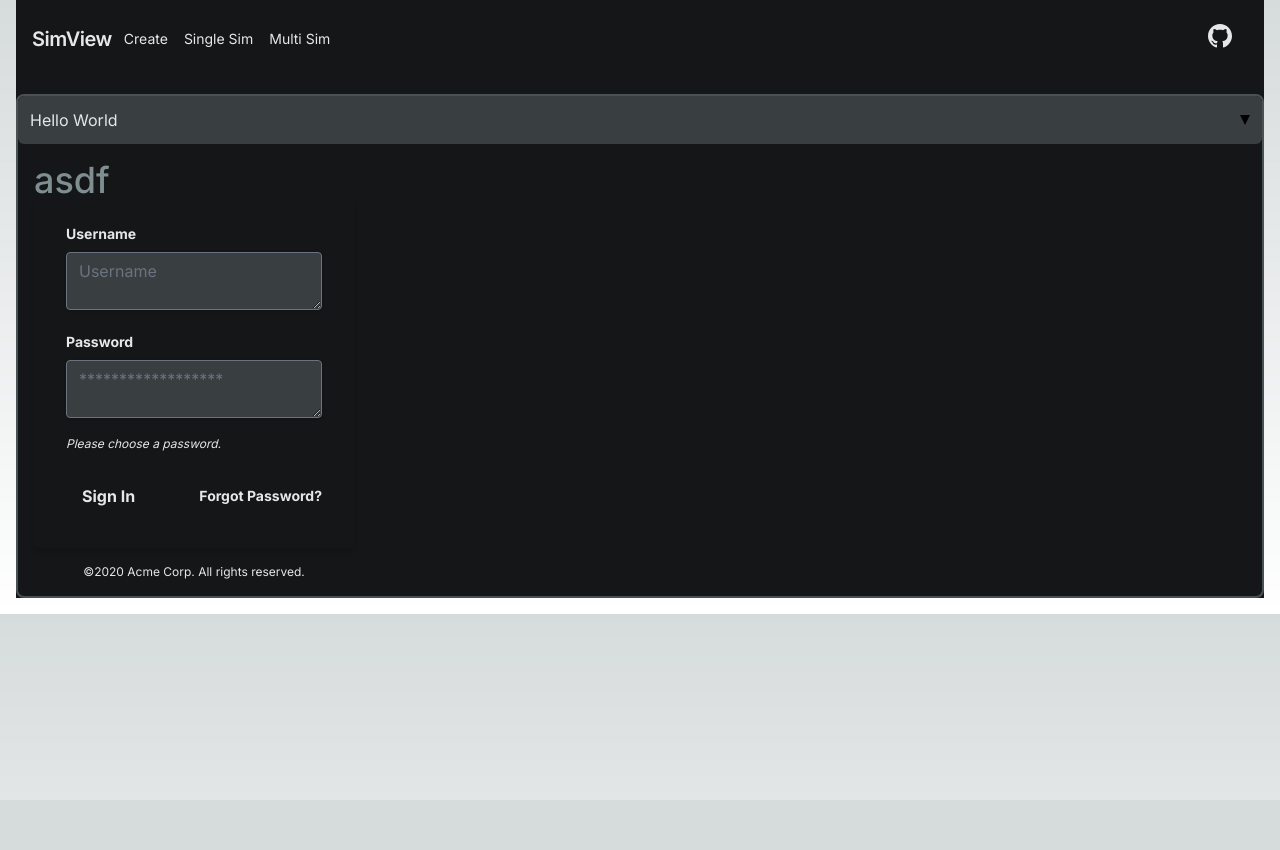
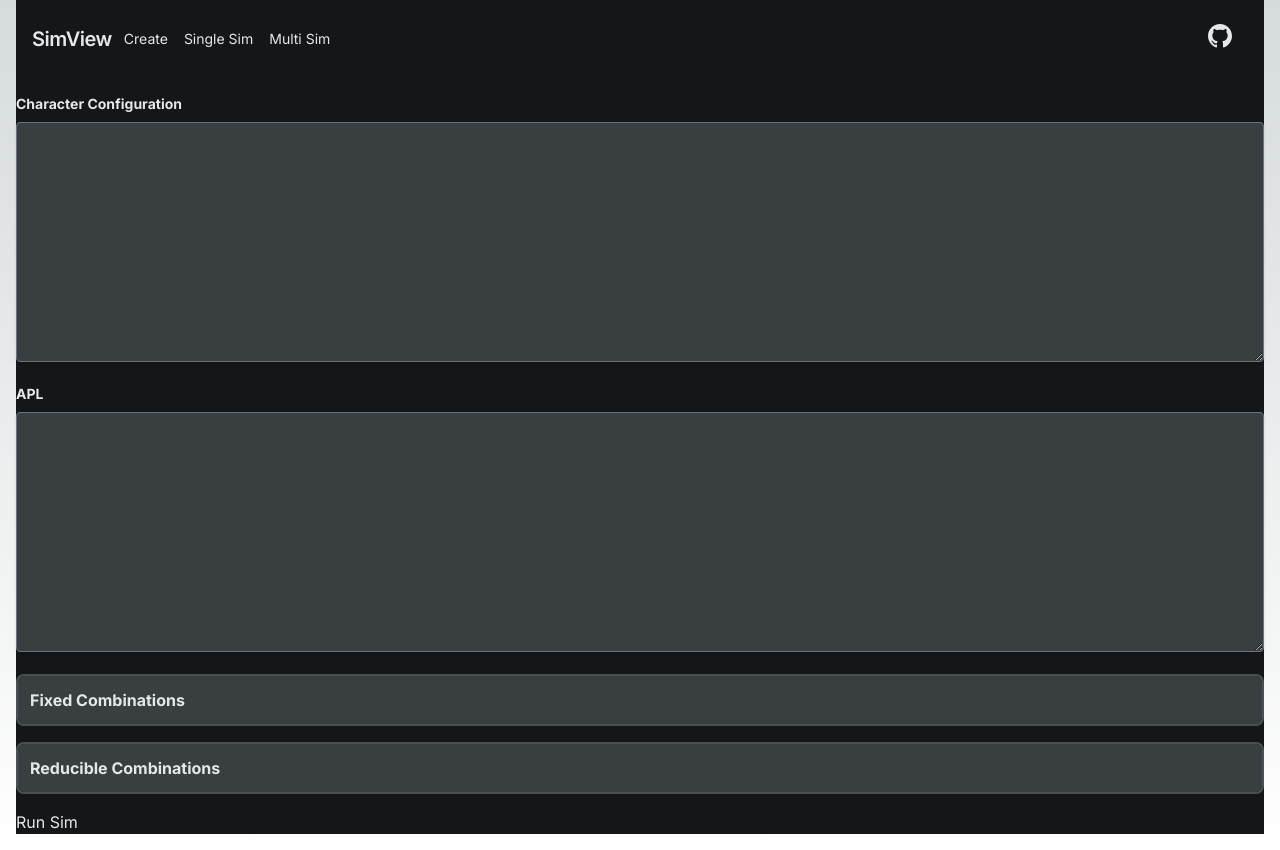
Before and after one commit to renanthera/simset, a Next.js app in the folder simview/: page /create in a window 1280 px wide. Before the commit the page ends 800 px from the top, so only its background shows below. Built offline with nearby package versions, Linux system fonts and the light colour scheme.

Commit message:
added input forms to create a sim, working on input parsing

```diff
--- a/simview/package.json
+++ b/simview/package.json
@@ -26,6 +26,7 @@
     "prisma": "^5.1.1",
     "react": "18.2.0",
     "react-dom": "18.2.0",
+    "react-hook-form": "^7.45.4",
     "react-markdown": "^8.0.7",
     "react-vega": "^7.6.0",
     "remark-gfm": "^3.0.1",
--- a/simview/src/app/api/database/[...method]/route.ts
+++ b/simview/src/app/api/database/[...method]/route.ts
@@ -12,16 +12,21 @@ export async function GET(
 ) {
   const { searchParams } = new URL(req.url)
   const event = params.method[0]
+  console.log(searchParams)
 
   switch (event) {
     case 'search':
       const id = searchParams.get('id')
       const select = searchParams.get('select')
-      const query = {
-        id: id ? id.split(',') : undefined,
-        select: {}
+      let query = {
       }
-      if (select) {
+      if (id !== 'all') {
+        query = {
+          id: id ? id.split(',') : undefined,
+          ...query
+        }
+      }
+      if (select && select !== 'all') {
         for (var element of select.split(',')) {
           query.select[element] = true
         }
@@ -30,6 +35,6 @@ export async function GET(
       return new Response(JSON.stringify(body), { headers: { 'content-type': 'application/json' } })
       break
     default:
-      return new Response('No such API endpoint', {status: 404})
+      return new Response('No such API endpoint', { status: 404 })
   }
 }
--- a/simview/src/app/api/worker/[...worker]/route.ts
+++ b/simview/src/app/api/worker/[...worker]/route.ts
@@ -11,22 +11,18 @@ export async function POST(
   const { content } = data
   const { id } = data
   const event = params.worker[0]
-  let sim
 
-  if (id && content) {
   switch (event) {
     case 'success':
-        sim = await updateSim(data)
+      if (id && content) await updateSim(data)
       break
     case 'create':
-        sim = await createSim(content)
+      if (data) await createSim(data)
       break
     case 'processing':
-        sim = await updateSim(data)
+      if (id && content) await updateSim(data)
       break
     default:
-        sim = await updateSim(data)
-    }
   }
   return new Response('OK')
 }
--- a/simview/src/app/create/page.tsx
+++ b/simview/src/app/create/page.tsx
@@ -1,48 +1,10 @@
-import React from 'react'
-
-import { MarkdownWrapper } from '~/components/MarkdownWrapper'
-import Collapsible from '~/components/Collapsible'
-
-const one = `
-# asdf
-`
+import { Collapsible } from '~/components/Collapsible'
+import {
+  Form
+} from '~/components/Forms'
 
 export default function Page() {
   return (
-    <>
-      <Collapsible Bar={(
-        <div className="w-full h-12 bg-woodsmoke-900">Hello World</div>
-      )}>
-        <MarkdownWrapper contents={one} />
-      <div className="w-full max-w-xs">
-        <form className="bg-transparent shadow-md rounded px-8 pt-6 pb-8 mb-4">
-          <div className="mb-4">
-            <label className="block text-sm font-bold mb-2" htmlFor="username">
-              Username
-            </label>
-            <textarea className="bg-woodsmoke-900 shadow appearance-none border rounded w-full py-2 px-3 leading-tight focus:outline-none focus:shadow-outline" id="username" type="text" placeholder="Username"/>
-          </div>
-          <div className="mb-6">
-            <label className="block text-sm font-bold mb-2" htmlFor="password">
-              Password
-            </label>
-            <textarea className="bg-woodsmoke-900 shadow appearance-none border rounded w-full py-2 px-3 mb-3 leading-tight focus:outline-none focus:shadow-outline" id="password" type="password" placeholder="******************"/>
-            <p className="text-xs italic">Please choose a password.</p>
-          </div>
-          <div className="flex items-center justify-between">
-            <button className="font-bold py-2 px-4 rounded focus:outline-none focus:shadow-outline" type="button">
-              Sign In
-            </button>
-            <a className="inline-block align-baseline font-bold text-sm" href="#">
-              Forgot Password?
-            </a>
-          </div>
-        </form>
-        <p className="text-center text-xs">
-          &copy;2020 Acme Corp. All rights reserved.
-        </p>
-      </div>
-      </Collapsible>
-    </>
+    <Form action="/api/worker/create" method="POST"/>
   )
 }
--- a/simview/src/components/Collapsible.tsx
+++ b/simview/src/components/Collapsible.tsx
@@ -8,8 +8,8 @@ function FullBar({ className, children, callback, notState, ...props }) {
       <div>
         {children}
       </div>
-      <svg xmlns="http://www.w3.org/2000/svg" width="10" height="10" viewBox="0 0 10 10">
-        <polygon points="0,0 10,5, 0,10" transform-origin="center" transform={rotation}/>
+      <svg className="fill-medium-purple-200" xmlns="http://www.w3.org/2000/svg" width="10" height="10" viewBox="0 0 10 10">
+        <polygon points="0,0 10,5, 0,10" transformOrigin="center" transform={rotation}/>
       </svg>
     </div>
   )
@@ -17,7 +17,7 @@ function FullBar({ className, children, callback, notState, ...props }) {
 
 // has to be the opposite to not be a truthy nightmare
 // produces some yummy double negatives
-export default function Collapsible({children, Bar, hidden, className}) {
+export function Collapsible({children, Bar, hidden, className}) {
   const collapse_styling = ' border-solid rounded-lg border-2 border-woodsmoke-700'
   const [notVisible, toggleVisibility] = useState(hidden)
 
--- /dev/null
+++ b/simview/src/components/Forms.tsx
@@ -0,0 +1,115 @@
+'use client'
+import { useState, cloneElement, isValidElement } from 'react'
+import { useForm } from 'react-hook-form'
+
+import { generateSlug } from '~/utils/IDSlugGenerator'
+import { Collapsible } from '~/components/Collapsible'
+
+export function Form({ action, method }) {
+  const { register, handleSubmit } = useForm()
+  const onSubmit = (data) => {
+    const body = {
+      apl: Object.entries(data)
+        .filter((it) => it[0].includes("apl") && it[1] !== '')
+        .map((it) => it[1]),
+      characterConfiguration: Object.entries(data)
+        .filter((it) => it[0].includes("character-configuration") && it[1] !== '')
+        .map((it) => it[1]),
+      fixedCombination: Object.entries(data)
+        .filter((it) => it[0].includes("fixed-combinations") && it[1] !== '')
+        .map((it) => it[1]),
+      reducibleCombination: Object.entries(data)
+        .filter((it) => it[0].includes("reducible-combinations") && it[1] !== '')
+        .map((it) => it[1]),
+    }
+    const fetch_config = {
+      method: method,
+      body: JSON.stringify(body),
+      headers: { 'content-type': 'application/json' }
+    }
+    fetch(action, fetch_config)
+  }
+
+  return (
+    <form onSubmit={handleSubmit(onSubmit)}>
+      <Entry label="Character Configuration" register={register}>
+        <TextInput />
+      </Entry>
+      <Entry label="APL" register={register}>
+        <TextInput />
+      </Entry>
+      <MultiEntry label="Fixed Combinations" register={register} />
+      <MultiEntry label="Reducible Combinations" register={register} />
+      <input type="submit" value="Run Sim" />
+    </form>
+  )
+}
+
+export function Entry({ label, children, register }) {
+  const slug = 'id-' + generateSlug(label) + '-'
+  let count: number
+  if (children) {
+    count = children.length
+  }
+  return (
+    <div>
+      <label className="block text-sm font-bold mb-2">
+        {label}
+      </label>
+      {count ? children.map((child, index) => {
+        if (isValidElement(child)) {
+          return cloneElement(child, { id: slug + index, register: register(slug + index) })
+        }
+        return child
+      }) : children ? cloneElement(children, { id: slug + 0, register: register(slug + 0) }) : children
+      }
+    </div>
+  )
+}
+
+export function MultiEntry({ label, default_count, register }) {
+  const [count, setCount] = useState(default_count ? default_count : 1)
+  const slug = 'id-' + generateSlug(label) + '-'
+  const incr = () => {
+    setCount(count + 1)
+  }
+  const decr = () => {
+    if (count > 1) {
+      setCount(count - 1)
+    }
+  }
+  return (
+    <Collapsible hidden={true} className="mb-4" Bar={(<div className="w-full h-12 bg-woodsmoke-900 font-bold">{label}</div>)}>
+      <div className="flex justify-between items-center mb-2">
+        <label className="block text-sm font-bold">
+          {label}
+        </label>
+        <EntryCountButtons onIncrement={incr} onDecrement={decr} />
+      </div>
+      {Array.from({ length: count }, (v, k) => <TextInput id={slug + k} key={k} register={register(slug + k)} />)}
+    </Collapsible>
+  )
+}
+
+export function TextInput({ id, register, ...props }) {
+  return (
+    <textarea {...register} {...props} className="h-60 mb-4 bg-woodsmoke-900 shadow appearance-none border rounded w-full py-2 px-3 leading-tight focus:outline-none focus:shadow-outline" id={id} type="text" />
+  )
+}
+
+function Button({ children, onClick }) {
+  return (
+    <button className="bg-medium-purple-600 font-bold py-2 px-4 rounded focus:outline-none focus:shadow-outline" type="button" onClick={onClick}>
+      {children}
+    </button>
+  )
+}
+
+function EntryCountButtons({ onIncrement, onDecrement }) {
+  return (
+    <div className="flex justify-end align-middle space-x-1">
+      <Button onClick={onIncrement}>+</Button>
+      <Button onClick={onDecrement}>-</Button>
+    </div>
+  )
+}
--- a/simview/src/components/MarkdownWrapper.tsx
+++ b/simview/src/components/MarkdownWrapper.tsx
@@ -3,6 +3,7 @@ import fs from 'fs'
 import React from 'react'
 import ReactMarkdown from 'react-markdown'
 import reactGfm from 'remark-gfm'
+import { generateSlug } from '~/utils/IDSlugGenerator'
 
 async function readData(filename) {
   `use server`
@@ -16,17 +17,6 @@ const prose_config = [
   'prose-a:text-current',
   'prose-a:no-underline'
 ]
-
-const generateSlug = (string) => {
-  let str = string.replace(/^\s+|\s+$/g, "");
-  str = str.toLowerCase();
-  str = str
-    .replace(/[^a-z0-9 -]/g, "")
-    .replace(/\s+/g, "-")
-    .replace(/-+/g, "-");
-
-  return str;
-}
 
 function replace_headings(props) {
   const { level } = props
--- /dev/null
+++ b/simview/src/utils/IDSlugGenerator.ts
@@ -0,0 +1,10 @@
+export function generateSlug(string) {
+  let str = string.replace(/^\s+|\s+$/g, "");
+  str = str.toLowerCase();
+  str = str
+    .replace(/[^a-z0-9 -]/g, "")
+    .replace(/\s+/g, "-")
+    .replace(/-+/g, "-");
+
+  return str;
+}
--- /dev/null
+++ b/simview/src/utils/SimFilters.ts
@@ -0,0 +1,41 @@
+export const filterParameters = (blacklist: Array<string>) => (line: string) => {
+  const match = [...line.matchAll(/^([^=]*)=.*$/mg)][0]
+  if (match) {
+    if (!blacklist.includes(match[1])) {
+      return line
+    }
+  }
+}
+
+export const findTemplates = (line: string) => {
+  const match = [...line.matchAll(/^\$\((.*)\)=(.*)$/mg)][0]
+  if (match) {
+    return { template: match[1], replacement: match[2] }
+  }
+}
+
+export const filterTemplates = (line: string) => {
+  const match = !line.match(/^\$\(.*$/mg)
+  return match
+}
+
+export type Template = {
+  template: string
+  replacement: string
+}
+
+export const mapTemplates = (templates: Array<Template>) => (line: string) => {
+  const match = [...line.matchAll(/.*\$\((.*)\).*$/mg)][0]
+  if (match) {
+    const template = templates.find(e => e.template === match[1])
+    return line.replace('\$\(' + template.template + '\)', template.replacement)
+  }
+  return line
+}
+
+export const stripWhitespaceAndComments = (line: string) => {
+  const match = [...line.matchAll(/^\s*([^\n#]+)$/mg)][0]
+  if (match) {
+    return match[1]
+  }
+}
```
Also changed, not shown: simview/src/database/Sim.ts (+32 -19 lines), simview/src/utils/CreateSim.ts (added, +81 -0 lines), simview/src/components/Button.tsx (added), 1 other file (tests, documents, lock files or other folders). Lines whose indentation alone changed are shown as unchanged.
